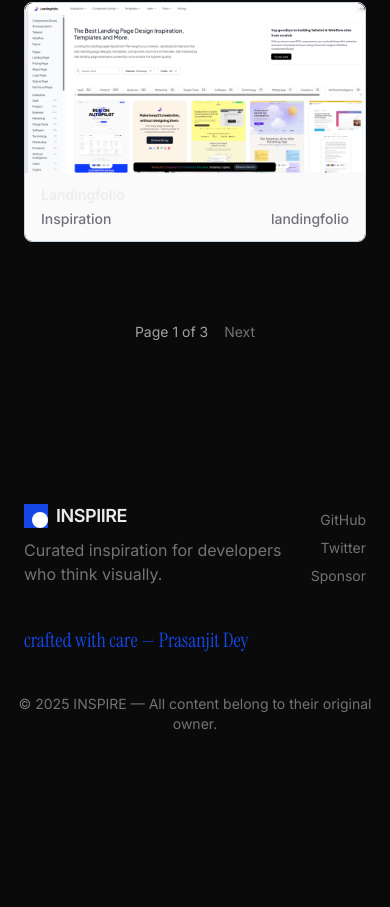
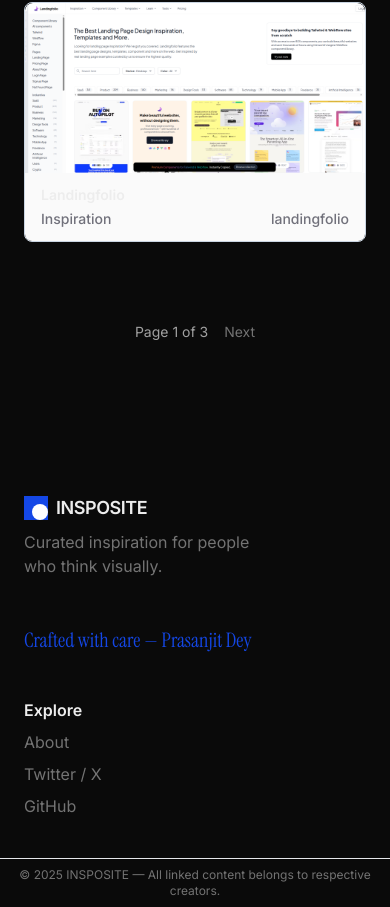
Before and after one commit to prasanjit-dey-ux/Inspohub, a Next.js app in the folder client/: page / in a window 390 px wide. Shown: the part 4210-5117 px from the top of the page. Before the commit the page ends 4968 px from the top, so only its background shows below. Built offline with nearby package versions, Linux system fonts and the light colour scheme.

Commit message:
Updated the footer: Made it responsive.

```diff
--- a/client/component/layout/footer.tsx
+++ b/client/component/layout/footer.tsx
@@ -2,8 +2,8 @@ import Link from "next/link";
 
 export default function Footer() {
   return (
-    <footer className="py-6 ">
-      <div className="max-w-7xl mx-auto px-6 flex justify-between items-start mt-2">
+    <footer className="pt-6">
+      <div className="max-w-7xl mx-auto px-6 flex flex-col justify-between items-start md:flex-row gap-10 md:gap-0">
 
 
         <div className="flex flex-col gap-10">
@@ -12,15 +12,16 @@ export default function Footer() {
               <div className="bg-blue-700 size-6 flex justify-end items-baseline-last">
                 <div className="rounded-full size-4 bg-white"></div>
               </div>
-              INSPIIRE</h2>
-            <p className="mt-2 text-neutral-500 max-w-xs">
-              Curated inspiration for developers who think visually.
+              INSPOSITE
+            </h2>
+            <p className="mt-2 text-neutral-500  max-w-8/12">
+              Curated inspiration for people who think visually.
             </p>
           </div>
 
 
-          <p className="font-serif text-xl text-blue-700">
-            crafted with care — Prasanjit Dey
+          <p className=" mt-2 font-serif text-xl text-blue-700">
+            Crafted with care — Prasanjit Dey
           </p>
         </div>
 
@@ -28,24 +29,26 @@ export default function Footer() {
 
 
 
-          <div className="mt-2 flex flex-col gap-2 text-sm">
-            <Link href="https://github.com/prasanjit_dey_ux/" className="hover:text-blue-700 text-neutral-500">
+          <div className="mt-1 flex flex-col  justify-between items-start gap-2 text-base">
+            <h1 className="font-semibold">Explore</h1>
+            <Link href="/about" className=" hover:text-blue-700 text-neutral-500">
+            About
+            </Link>
+
+            <Link href="https://x.com/Prasanjit_ui" target="_blank" className="hover:text-blue-700 text-neutral-500">
+              Twitter / X
+            </Link>
+
+            <Link href="https://github.com/prasanjit-dey-ux/" target="_blank" className="hover:text-blue-700 text-neutral-500">
               GitHub
             </Link>
-            <Link href="https://x.com/Prasanjit_ui.com" className="hover:text-blue-700 text-neutral-500">
-              Twitter
-            </Link>
-            <Link href="/sponsor" className="hover:text-blue-700 text-neutral-500">
-              Sponsor
-            </Link>
-
           </div>
         </div>
 
       </div>
 
-      <p className="mt-10 text-center text-sm text-neutral-500">
-        © 2025 INSPIRE — All content belong to their original owner.
+      <p className="mt-10 border-t py-2 border-gray-200 text-center md:text-sm text-neutral-500 text-xs">
+        © 2025 INSPOSITE — All linked content belongs to respective creators.
       </p>
     </footer>
   );
```
